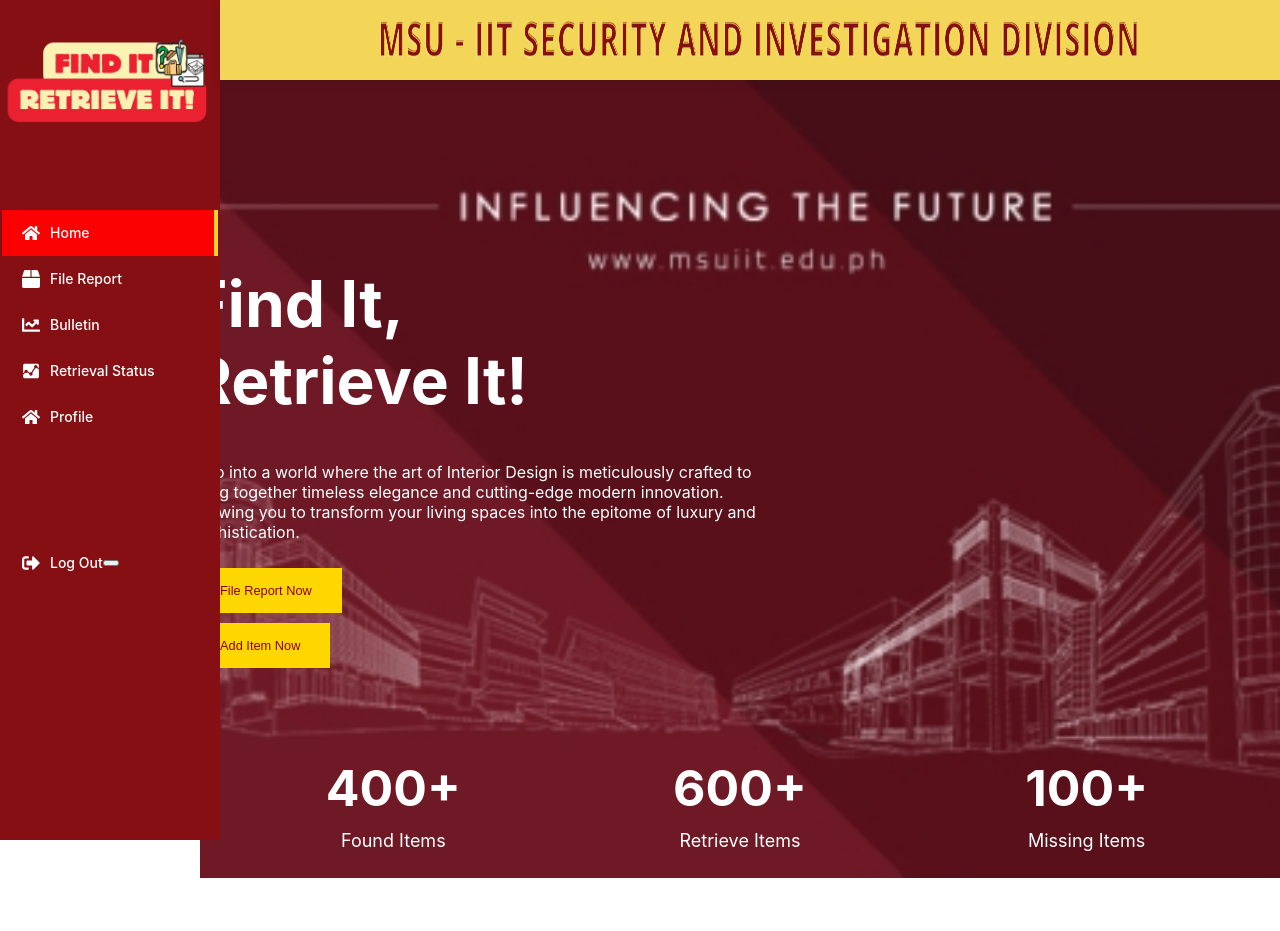
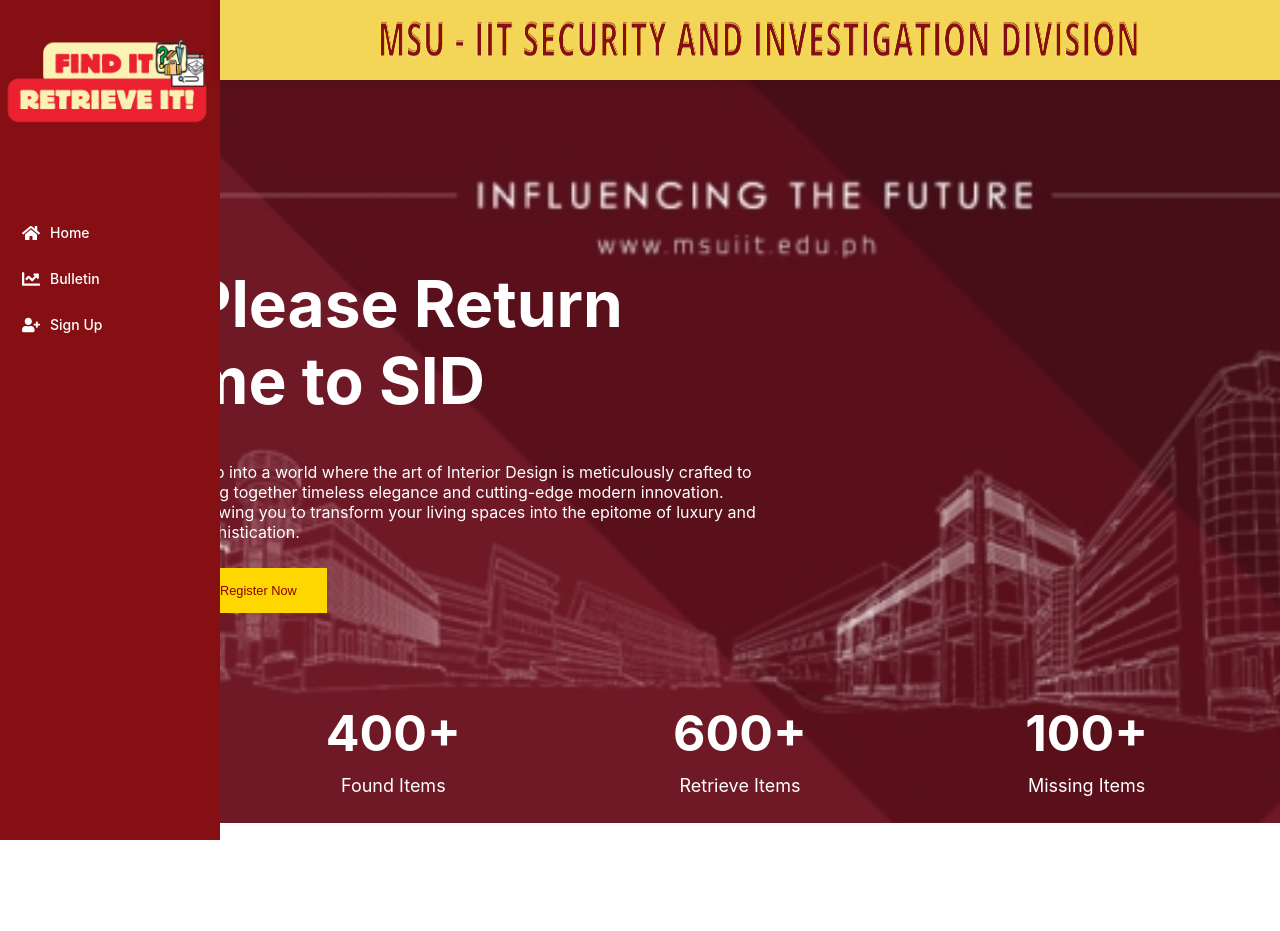
Before and after one commit to vidarr1412/LandFProyekto, a React (Create React App) app: page /return_me in a window 1280 px wide. Before the commit this address led to /. Shown: the top 931 px of the page. Built offline with nearby package versions, Linux system fonts and the light colour scheme.

Commit message:
added correction sidebar for logout , bulletin and scanner qr landing page

```diff
--- a/src/App.js
+++ b/src/App.js
@@ -16,6 +16,7 @@
 import Profile from './components/prof';
 import RetrievalRequests from './components/retrievalrequest';
 import DonatedItems from './components/donatedList';
+import Return from './components/return';
 // Helper function to check if the user is an admin
 const isAdmin = () => {
   const token = localStorage.getItem('token'); // Assuming the JWT token is stored in localStorage
@@ -143,14 +144,7 @@
               </AdminRoute>
             }
           />
-           <Route
-            path="/bulletinboard"
-            element={
-              <StudentRoute>
-                <Bulletin />
-              </StudentRoute>
-            }
-          />
+
 
 
       <Route
@@ -172,6 +166,9 @@
 
 
           <Route path="/login" element={<Auth />} />
+          <Route path="/bulletinboard" element={ <Bulletin/> }/>
+          <Route path="/return_me" element={<Return />} />
+          <Route path="/return_me*" element={<Navigate to="/return_me" replace />} />
           <Route path="*" element={<Navigate to="/" replace />} />
         </Routes>
 
--- a/src/components/bulletinboard.js
+++ b/src/components/bulletinboard.js
@@ -113,13 +113,7 @@
       showAlert('Retrieve Request Sent!', 'complaint_success');
       // Reset itemData to clear the form fields
       setItemData({
-        // item_name: '',//11
-        // description: '',//22
-        // specific_Location:'',//33
-        // general_Location:'',//44
-        // date_Lost:'',//55
-        // time_Lost:'',//66
-        // id: '',
+
 
         item_name: '',
         description: '',
@@ -134,8 +128,8 @@
 
       setShowModal(false); // Close the modal after successful submission
     } catch (error) {
-      console.error('Error submitting the form:', error); // Log any errors
-      alert('Error submitting the form. Please try again.'); // Alert on error
+      console.error('Please Sign Up', error); // Log any errors
+      alert('Please Sign Up'); // Alert on error
     }
   };
 
--- /dev/null
+++ b/src/components/return.js
@@ -0,0 +1,93 @@
+import React from 'react';
+import { NavLink } from "react-router-dom";
+import Sidebar from "./sidebar";
+import Header from "./header";
+import '../style/home.css';
+
+function Return() {
+  return (
+    <div className="home-container">
+      <Sidebar />
+      <Header />
+
+      <div className="main-content">
+        {/* Content Section */}
+        <div className="cont">
+          <h1>Please Return <br /> me to SID</h1>
+          <p>
+            Step into a world where the art of Interior Design is meticulously crafted to bring together timeless elegance and cutting-edge modern innovation. Allowing you to transform your living spaces into the epitome of luxury and sophistication.
+          </p>
+          <NavLink to="/mana">
+            <button className="get-qr-button">Register Now</button>
+          </NavLink>
+          <div className='divider'></div>
+          {/* <NavLink to="/mana">
+            <button className="get-qr-button">Find your Lost Item Now</button>
+          </NavLink> */}
+        </div>
+
+        {/* Statistics Section */}
+        <div className="statistics">
+          <div className="stat-item">
+            <h2>400+</h2>
+            <p>Found Items</p>
+          </div>
+          <div className="stat-item">
+            <h2>600+</h2>
+            <p>Retrieve Items</p>
+          </div>
+          <div className="stat-item">
+            <h2>100+</h2>
+            <p>Missing Items</p>
+          </div>
+        </div>
+      </div>
+
+      {/* Services Section */}
+      <div className="services-section">
+        <h2 className="services1">Our Services</h2>
+        <div className="services-grid">
+          <div className="service-card">
+            <h3>Mission</h3>
+            <p>To safeguard the lives of all persons and properties in the campus by providing sound security measures and policies which are instinctive under all circumstances.</p>
+            <div className='bottom'>
+              <img src="pin.png" alt="miss" className="pin" />
+              <p>MSU-IIT SECURITY AND INVESTIGATION DIVISION</p>
+            </div>
+          </div>
+          <div className="service-card">
+            <h3>Mandate</h3>
+            <p>A responsive division actively promoting a culture of peace and order, safeguarding Institute physical assets and infrastructures, and ensuring protective services to the constituents of the Institute and its immediate environs.</p>
+            <div className='bottom'>
+              <img src="pin.png" alt="miss" className="pin" />
+              <p>MSU-IIT SECURITY AND INVESTIGATION DIVISION</p>
+            </div>
+          </div>
+        </div>
+      </div>
+    {/* Developer Team Section */}
+    <div className="developer-team-section">
+          <h2>Meet Our Developer Team</h2>
+          <div className="developer-grid">
+            <div className="developer-card">
+              <img src="1.png" alt="John Doe" className="developer-img" />
+              <h3>John Doe</h3>
+              <p>Front-End Devel oper</p>
+            </div>
+            <div className="developer-card">
+              <img src="2.png" alt="Jane Smith" className="developer-img" />
+              <h3>Jane Smith</h3>
+              <p>Front-End Developer</p>
+            </div>
+            <div className="developer-card">
+              <img src="2.png " alt="Mark Johnson" className="developer-img" />
+              <h3>Mark Johnson</h3>
+              <p>Back-End Developer</p>
+            </div>
+          </div>
+        </div>
+      </div>
+  );
+}
+
+export default Return;
--- a/src/components/sidebar.js
+++ b/src/components/sidebar.js
@@ -5,8 +5,10 @@
 import { TbMessageReportFilled } from "react-icons/tb";
 import { NavLink } from "react-router-dom"; // Use NavLink for active class
 import { jwtDecode } from 'jwt-decode';
+import { useNavigate } from "react-router-dom";
 
-import { FaHome, FaBox, FaQrcode, FaFileAlt, FaUserCheck, FaUser, FaSignOutAlt, FaChartLine, FaBars } from "react-icons/fa";
+
+import { FaHome, FaBox, FaQrcode, FaFileAlt, FaUserCheck, FaUser,FaUserPlus, FaSignOutAlt, FaChartLine, FaBars } from "react-icons/fa";
 import "../style/sidebar.css"; // Optional: for styling the sidebar
 //import Image from 'next/image'
 const Sidebar = () => {
@@ -31,13 +33,13 @@
     }
     return null;
   };
-
+  const navigate = useNavigate();
   const userType = getUserType();
   const handleLogout = () => {
     console.log("Logging out...");
-    localStorage.clear(); // Remove the token from localStorage
-  };
-
+    localStorage.removeItem("token"); // Clear only the token
+    navigate("/login"); // Redirect to login
+};
 
   useEffect(() => {
     const handlePageShow = (event) => {
@@ -66,7 +68,19 @@
 
         <img src="log.png" alt="FIRI" className="logo" />
         <nav className="nav-menu">
-          {userType !== "admin@gmail.com" && (
+        {userType === null || userType === "" ? (
+            <>
+              <NavLink to="/" activeClassName="active">
+                <FaHome className="nav-icon" /> Home
+              </NavLink>
+              <NavLink to="/bulletinboard" activeClassName="active">
+                <FaChartLine className="nav-icon" /> Bulletin
+              </NavLink>
+              <NavLink to="/login" activeClassName="active">
+                <FaUserPlus className="nav-icon" /> Sign Up
+              </NavLink>
+            </>
+          ) : userType !== "admin@gmail.com" && (
             <>
               <NavLink to="/" activeClassName="active">
                 <FaHome className="nav-icon" /> Home
@@ -83,7 +97,12 @@
               <NavLink to="/profile" activeClassName="active">
               <FaHome className="nav-icon" /> Profile
             </NavLink>
-
+            <div className="logout">
+            <NavLink to="/login" activeClassName="active">
+              <FaSignOutAlt className="nav-icon" /> Log Out
+              <button onClick={handleLogout}></button>
+            </NavLink>
+          </div>
 
             </>
           )}
@@ -112,14 +131,16 @@
               <NavLink to="/profile" activeClassName="active">
               <FaHome className="nav-icon" /> Profile
             </NavLink>
-            </>
-          )}
-          <div className="logout">
+            <div className="logout">
             <NavLink to="/login" activeClassName="active">
               <FaSignOutAlt className="nav-icon" /> Log Out
               <button onClick={handleLogout}></button>
             </NavLink>
           </div>
+            </>
+
+          )}
+
         </nav>
       </div>
     </>
```
